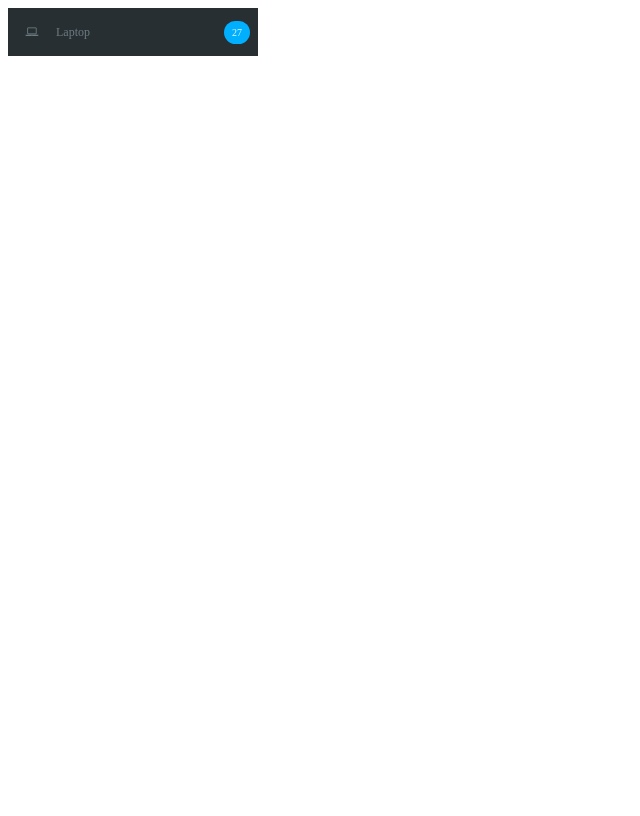
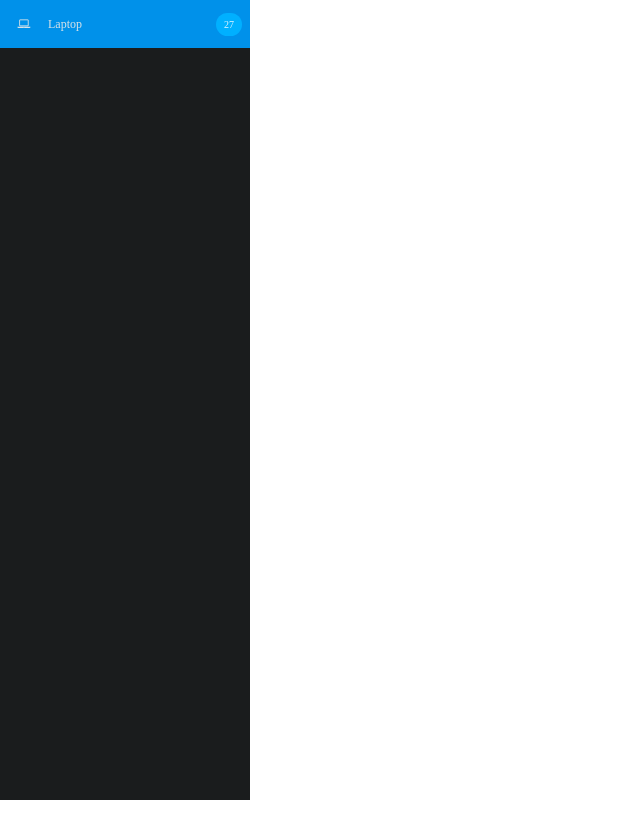
Before and after one commit to minhtrung2606-work/ng2-skeleton, an Angular app: page / in a window 1280 px wide. Shown: the whole page, without its empty margins (0-640 px from the left). Built offline with nearby package versions, Linux system fonts and the light colour scheme.

Commit message:
Make a little update of styles

```diff
--- a/src/app/components/left-nav/left-nav.component.css
+++ b/src/app/components/left-nav/left-nav.component.css
@@ -4,8 +4,9 @@
   height: 100vh;
 }
 .left-nav-component .left-nav-menu-item-list {
-  background-color: #282f32;
+  background-color: #1a1c1d;
   width: 250px;
+  height: 100%;
 }
 .left-nav-component .left-nav-menu-item-list.collapsed {
   width: 48px;
--- a/src/index.html
+++ b/src/index.html
@@ -8,7 +8,7 @@
   <meta name="viewport" content="width=device-width, initial-scale=1">
   <link rel="icon" type="image/x-icon" href="favicon.ico">
 </head>
-<body>
+<body class="no-margin no-padding">
   <app-root>Loading...</app-root>
 </body>
 </html>
--- a/src/styles.css
+++ b/src/styles.css
@@ -1 +1,7 @@
 /* You can add global styles to this file, and also import other style files */
+.no-margin {
+  margin: 0;
+}
+.no-padding {
+  padding: 0;
+}
```
